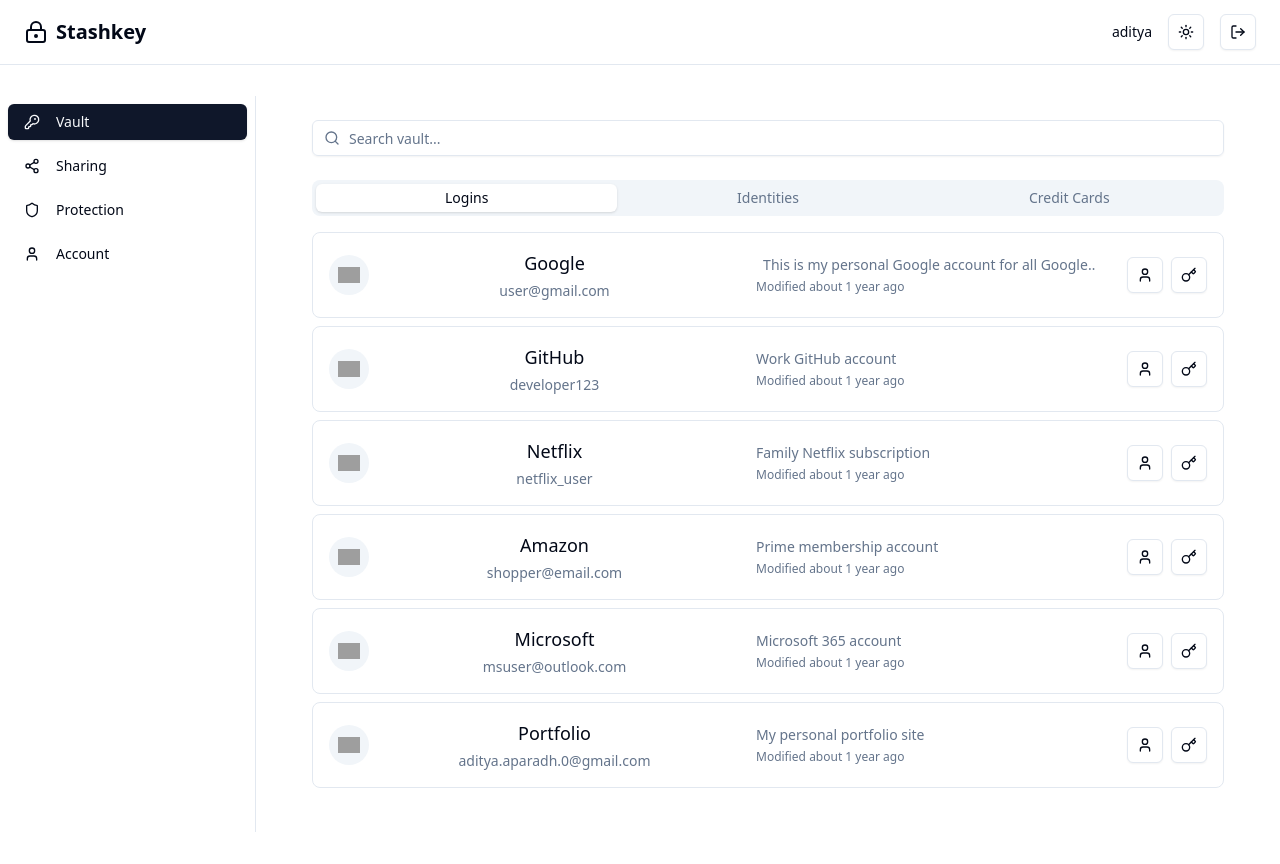
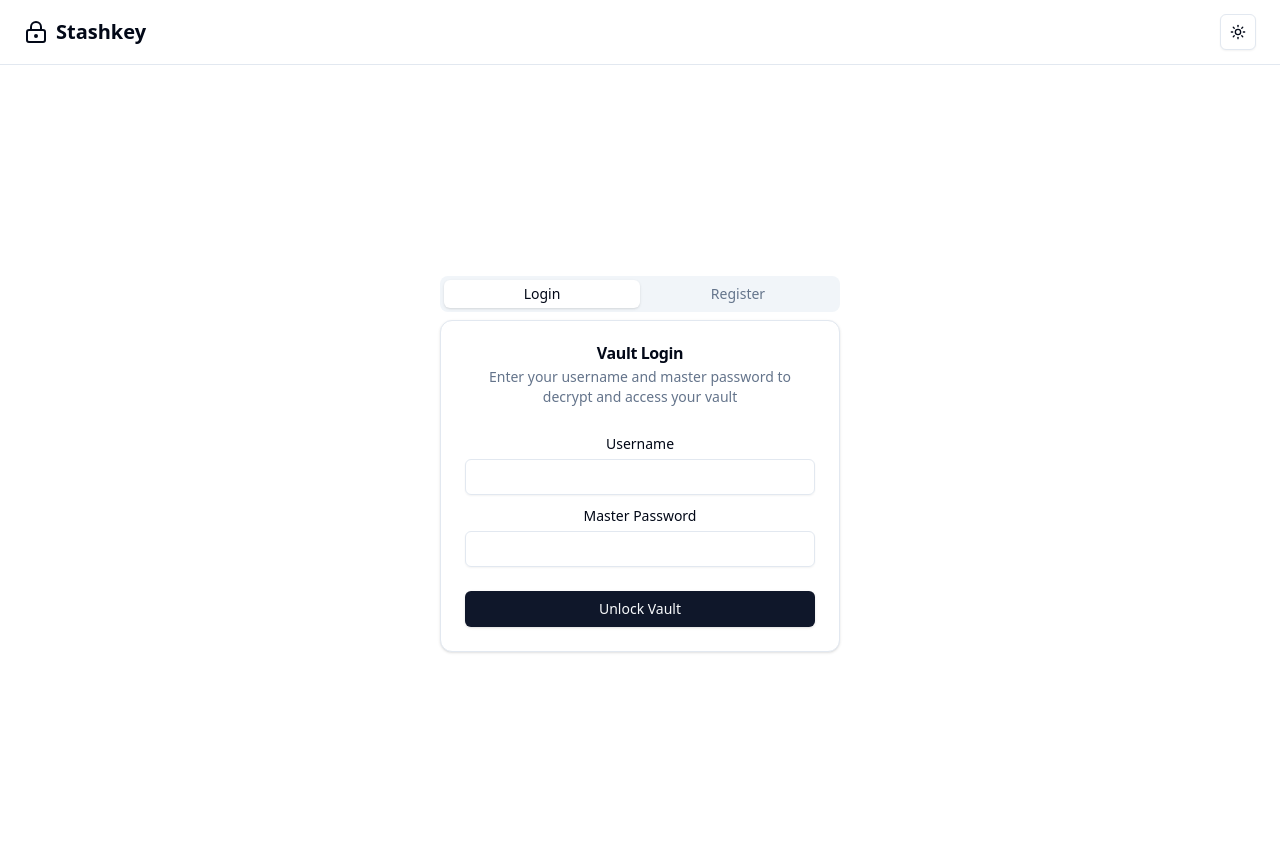
Before and after one commit to AdityaAparadh/Stashkey-WebUI, a React (Vite) app: page / in a window 1280 px wide. Built offline with nearby package versions, Linux system fonts and the light colour scheme; grey boxes are pictures that could not be loaded.

Commit message:
Backend integration and periodic status updates

```diff
--- a/package.json
+++ b/package.json
@@ -16,6 +16,7 @@
     "@radix-ui/react-navigation-menu": "^1.2.5",
     "@radix-ui/react-slot": "^1.1.2",
     "@radix-ui/react-tabs": "^1.1.3",
+    "axios": "^1.7.9",
     "bson": "^6.10.3",
     "class-variance-authority": "^0.7.1",
     "clsx": "^2.1.1",
--- a/src/App.tsx
+++ b/src/App.tsx
@@ -1,16 +1,47 @@
-import { useState } from "react";
-import reactLogo from "./assets/react.svg";
-import viteLogo from "/vite.svg";
+import { useEffect } from "react";
 import "./App.css";
 import AuthPage from "./components/AuthPage/AuthPage";
-import VaultPage from "./components/VaultPage/VaultPage";
+import { useAuth } from "./components/Hooks/useAuth";
+import setToken from "./utils/setToken";
+import { usePage } from "./components/Hooks/usePage";
+import { PageType } from "./types/PageType";
+import MainPage from "./components/VaultPage/MainPage";
+import LandingPage from "./components/LandingPage/LandingPage";
 
 function App() {
+  /**
+   * Periodically update the refresh token
+   */
+  const { latestAuth, latestSetAuth } = useAuth();
+  useEffect(() => {
+    // const INTERVAL = config.REFRESH_TOKEN_INTERVAL * 60 * 1000;
+    const INTERVAL = 10 * 1000;
+    const refreshToken = async () => {
+      try {
+        await setToken(latestAuth.current, latestSetAuth.current);
+      } catch (error) {
+        console.error("Error refreshing token:", error);
+      }
+    };
+    refreshToken();
+    const interval = setInterval(refreshToken, INTERVAL);
+    return () => {
+      clearInterval(interval);
+    };
+  }, []); // setAuth never changes defn so no issues
+
+  const { currentPage } = usePage();
+
   return (
     <>
       <div className="">
-        {/* <AuthPage /> */}
-        <VaultPage />
+        {currentPage == PageType.AUTHPAGE ? (
+          <AuthPage />
+        ) : currentPage == PageType.MAINPAGE ? (
+          <MainPage />
+        ) : (
+          <LandingPage />
+        )}
       </div>
     </>
   );
--- a/src/components/AuthPage/AuthBox.tsx
+++ b/src/components/AuthPage/AuthBox.tsx
@@ -8,24 +8,100 @@ import {
   CardHeader,
   CardTitle,
 } from "@/components/ui/card";
+import { Alert, AlertDescription } from "@/components/ui/alert";
 import { Input } from "@/components/ui/input";
 import { Label } from "@/components/ui/label";
 import { Tabs, TabsContent, TabsList, TabsTrigger } from "@/components/ui/tabs";
+import axios from "axios";
+import config from "../../config";
+import { createKey } from "@/utils/Key";
+import { useAuth } from "../Hooks/useAuth";
+import { usePage } from "../Hooks/usePage";
+import { PageType } from "@/types/PageType";
 
 const AuthBox = () => {
   const [isLoading, setIsLoading] = useState<boolean>(false);
+  const [username, setUsername] = useState("");
+  const [password, setPassword] = useState("");
+  const [status, setStatus] = useState<string | null>(null);
+  const { auth, setAuth } = useAuth();
+  const { setCurrentPage } = usePage();
 
-  const onSubmit = async (
-    event: React.FormEvent,
-    type: "login" | "register",
-  ) => {
-    event.preventDefault();
+  const handleLogin = async (e: React.FormEvent) => {
+    e.preventDefault();
     setIsLoading(true);
+    setStatus(null);
+
+    if (password.length < 8) {
+      setStatus("Password must be at least 8 characters long");
+      setIsLoading(false);
+      return;
+    }
 
     try {
-      console.log(`${type} submission`);
-    } catch (error) {
-      console.error(error);
+      const authKey: CryptoKey = await createKey(
+        password,
+        username,
+        config.AUTH_KEY_ITERATIONS,
+        true,
+      );
+
+      const exportedAuthKey = await crypto.subtle.exportKey("jwk", authKey);
+      const authKeyString = JSON.stringify(exportedAuthKey);
+
+      await axios.post(
+        `${config.BACKEND_URI}/auth/login`,
+        {
+          username,
+          password: authKeyString,
+        },
+        { withCredentials: true },
+      );
+
+      const encryptionKey: CryptoKey = await createKey(
+        password,
+        username,
+        config.ENCRYPTION_KEY_ITERATIONS,
+        true,
+      );
+      setAuth({
+        ...auth,
+        authKey,
+        encryptionKey,
+        isAuthenticated: true,
+        username,
+      });
+
+      setCurrentPage(PageType.MAINPAGE);
+    } catch (err) {
+      console.error("Login Error:", err);
+
+      if (axios.isAxiosError(err) && err.response) {
+        switch (err.response.status) {
+          case 400:
+            setStatus("Bad Request. Please check your input.");
+            break;
+          case 401:
+            setStatus("Invalid credentials. Please try again.");
+            break;
+          case 404:
+            setStatus("User not found.");
+            break;
+          case 409:
+            setStatus("Username already taken.");
+            break;
+          case 429:
+            setStatus("Too many requests. Please try again later.");
+            break;
+          case 500:
+            setStatus("Internal Server Error. Please try again later.");
+            break;
+          default:
+            setStatus("An unexpected error occurred.");
+        }
+      } else {
+        setStatus("An unknown error occurred.");
+      }
     } finally {
       setIsLoading(false);
     }
@@ -37,7 +113,6 @@ const AuthBox = () => {
         <TabsTrigger value="login">Login</TabsTrigger>
         <TabsTrigger value="register">Register</TabsTrigger>
       </TabsList>
-
       {/* Login Tab */}
       <TabsContent value="login">
         <Card>
@@ -48,15 +123,32 @@ const AuthBox = () => {
               vault
             </CardDescription>
           </CardHeader>
-          <form onSubmit={(e) => onSubmit(e, "login")}>
+          <form onSubmit={handleLogin}>
             <CardContent className="space-y-2">
+              {status && (
+                <Alert variant="destructive">
+                  <AlertDescription>{status}</AlertDescription>
+                </Alert>
+              )}
               <div className="space-y-1">
                 <Label htmlFor="username">Username</Label>
-                <Input id="username" type="text" required />
+                <Input
+                  id="username"
+                  type="text"
+                  value={username}
+                  onChange={(e) => setUsername(e.target.value)}
+                  required
+                />
               </div>
               <div className="space-y-1">
                 <Label htmlFor="masterPassword">Master Password</Label>
-                <Input id="masterPassword" type="password" required />
+                <Input
+                  id="masterPassword"
+                  type="password"
+                  value={password}
+                  onChange={(e) => setPassword(e.target.value)}
+                  required
+                />
               </div>
             </CardContent>
             <CardFooter>
@@ -66,8 +158,7 @@ const AuthBox = () => {
             </CardFooter>
           </form>
         </Card>
-      </TabsContent>
-
+      </TabsContent>{" "}
       {/* Register Tab */}
       <TabsContent value="register">
         <Card>
@@ -78,7 +169,7 @@ const AuthBox = () => {
               store your information in a vault
             </CardDescription>
           </CardHeader>
-          <form onSubmit={(e) => onSubmit(e, "register")}>
+          <form onSubmit={(e) => handleLogin(e)}>
             <CardContent className="space-y-2">
               <div className="space-y-1">
                 <Label htmlFor="username">Username</Label>
--- /dev/null
+++ b/src/components/Hooks/useAuth.tsx
@@ -0,0 +1,69 @@
+import {
+  createContext,
+  useState,
+  useContext,
+  ReactNode,
+  useRef,
+  useEffect,
+  RefObject,
+} from "react";
+
+export interface AuthState {
+  username: string | null;
+  token: string | null;
+  authKey: CryptoKey | null;
+  encryptionKey: CryptoKey | null;
+  iv: string | null;
+  isAuthenticated: boolean;
+}
+
+interface AuthContextType {
+  auth: AuthState;
+  setAuth: (auth: AuthState) => void;
+  latestAuth: RefObject<AuthState>;
+  latestSetAuth: RefObject<(auth: AuthState) => void>;
+}
+
+const AuthContext = createContext<AuthContextType | undefined>(undefined);
+
+interface AuthProviderProps {
+  children: ReactNode;
+}
+
+export function AuthProvider({ children }: AuthProviderProps) {
+  const [auth, setAuth] = useState<AuthState>({
+    username: "",
+    token: "",
+    authKey: null,
+    encryptionKey: null,
+    iv: "",
+    isAuthenticated: false,
+  });
+
+  const latestAuth = useRef(auth);
+  const latestSetAuth = useRef(setAuth);
+
+  useEffect(() => {
+    latestAuth.current = auth;
+  }, [auth]);
+
+  useEffect(() => {
+    latestSetAuth.current = setAuth;
+  }, [setAuth]);
+
+  return (
+    <AuthContext.Provider value={{ auth, setAuth, latestAuth, latestSetAuth }}>
+      {children}
+    </AuthContext.Provider>
+  );
+}
+
+export function useAuth() {
+  const context = useContext(AuthContext);
+
+  if (context === undefined) {
+    throw new Error("useAuth must be used within an AuthProvider");
+  }
+
+  return context;
+}
--- /dev/null
+++ b/src/components/Hooks/usePage.tsx
@@ -0,0 +1,38 @@
+import { createContext } from "react";
+import { useContext } from "react";
+import { PageType } from "../../types/PageType";
+import { ReactNode, useState } from "react";
+
+type PageContextType = {
+  currentPage: PageType;
+  setCurrentPage: (page: PageType) => void;
+};
+
+export const PageContext = createContext<PageContextType>({
+  currentPage: PageType.AUTHPAGE,
+  setCurrentPage: () => {},
+});
+
+export const usePage = () => {
+  const context = useContext(PageContext);
+
+  if (!context) {
+    throw new Error("usePage must be used within a PageProvider");
+  }
+
+  return context;
+};
+
+type PageProviderProps = {
+  children: ReactNode;
+};
+
+export const PageProvider = ({ children }: PageProviderProps) => {
+  const [currentPage, setCurrentPage] = useState<PageType>(PageType.AUTHPAGE);
+
+  return (
+    <PageContext.Provider value={{ currentPage, setCurrentPage }}>
+      {children}
+    </PageContext.Provider>
+  );
+};
--- /dev/null
+++ b/src/components/LandingPage/LandingPage.tsx
@@ -0,0 +1,4 @@
+const LandingPage = () => {
+  return <h1> LANDING PAGE </h1>;
+};
+export default LandingPage;
--- a/src/components/VaultPage/VaultPage.tsx
+++ b/src/components/VaultPage/MainPage.tsx
@@ -1,7 +1,7 @@
 import { useState } from "react";
 import Navbar from "./Navbar";
 import { Button } from "../ui/button";
-import { Shield, Share2, User, KeyRound, Menu } from "lucide-react";
+import { Shield, Share2, User, KeyRound } from "lucide-react";
 import { VaultSection } from "./sections/VaultSection/VaultSection";
 import { SharingSection } from "./sections/SharingSection/SharingSection";
 import { ProtectionSection } from "./sections/ProtectionSection/ProtectionSection";
@@ -9,7 +9,7 @@ import { AccountSection } from "./sections/AccountSection/AccountSection";
 
 type Section = "vault" | "sharing" | "protection" | "account";
 
-const VaultPage = () => {
+const MainPage = () => {
   const [activeSection, setActiveSection] = useState<Section>("vault");
   const [isSidebarOpen, setIsSidebarOpen] = useState(false);
 
@@ -103,4 +103,4 @@ const VaultPage = () => {
   );
 };
 
-export default VaultPage;
+export default MainPage;
--- /dev/null
+++ b/src/components/ui/alert.tsx
@@ -0,0 +1,59 @@
+import * as React from "react"
+import { cva, type VariantProps } from "class-variance-authority"
+
+import { cn } from "@/lib/utils"
+
+const alertVariants = cva(
+  "relative w-full rounded-lg border px-4 py-3 text-sm [&>svg+div]:translate-y-[-3px] [&>svg]:absolute [&>svg]:left-4 [&>svg]:top-4 [&>svg]:text-foreground [&>svg~*]:pl-7",
+  {
+    variants: {
+      variant: {
+        default: "bg-background text-foreground",
+        destructive:
+          "border-destructive/50 text-destructive dark:border-destructive [&>svg]:text-destructive",
+      },
+    },
+    defaultVariants: {
+      variant: "default",
+    },
+  }
+)
+
+const Alert = React.forwardRef<
+  HTMLDivElement,
+  React.HTMLAttributes<HTMLDivElement> & VariantProps<typeof alertVariants>
+>(({ className, variant, ...props }, ref) => (
+  <div
+    ref={ref}
+    role="alert"
+    className={cn(alertVariants({ variant }), className)}
+    {...props}
+  />
+))
+Alert.displayName = "Alert"
+
+const AlertTitle = React.forwardRef<
+  HTMLParagraphElement,
+  React.HTMLAttributes<HTMLHeadingElement>
+>(({ className, ...props }, ref) => (
+  <h5
+    ref={ref}
+    className={cn("mb-1 font-medium leading-none tracking-tight", className)}
+    {...props}
+  />
+))
+AlertTitle.displayName = "AlertTitle"
+
+const AlertDescription = React.forwardRef<
+  HTMLParagraphElement,
+  React.HTMLAttributes<HTMLParagraphElement>
+>(({ className, ...props }, ref) => (
+  <div
+    ref={ref}
+    className={cn("text-sm [&_p]:leading-relaxed", className)}
+    {...props}
+  />
+))
+AlertDescription.displayName = "AlertDescription"
+
+export { Alert, AlertTitle, AlertDescription }
--- a/src/config.ts
+++ b/src/config.ts
@@ -2,5 +2,6 @@ const config = {
   BACKEND_URI: "https://localhost:3000",
   ENCRYPTION_KEY_ITERATIONS: 10000,
   AUTH_KEY_ITERATIONS: 500000,
+  REFRESH_TOKEN_INTERVAL: 1,
 };
 export default config;
--- a/src/main.tsx
+++ b/src/main.tsx
@@ -1,13 +1,19 @@
-import { StrictMode } from "react";
+// import { StrictMode } from "react";
 import { createRoot } from "react-dom/client";
 import "./index.css";
 import App from "./App.tsx";
 import { ThemeProvider } from "./components/Hooks/useTheme.tsx";
+import { AuthProvider } from "./components/Hooks/useAuth.tsx";
+import { PageProvider } from "./components/Hooks/usePage.tsx";
 
 createRoot(document.getElementById("root")!).render(
   // <StrictMode>
   <ThemeProvider defaultTheme="system" storageKey="global_theme">
-    <App />
+    <AuthProvider>
+      <PageProvider>
+        <App />
+      </PageProvider>
+    </AuthProvider>
   </ThemeProvider>,
   // </StrictMode>,
 );
--- /dev/null
+++ b/src/types/PageType.ts
@@ -0,0 +1,5 @@
+export enum PageType {
+  AUTHPAGE = "AUTHPAGE",
+  MAINPAGE = "MAINPAGE",
+  LANDINGPAGE = "LANDINGPAGE",
+}
--- /dev/null
+++ b/src/utils/setToken.ts
@@ -0,0 +1,37 @@
+import { AuthState } from "@/components/Hooks/useAuth";
+import axios from "axios";
+import config from "../config";
+
+interface RefreshResponse {
+  token: string;
+}
+
+/**
+ * Function to fetch and set the refresh token.
+ * To be called periodically, as well as after certain interactions like Login.
+ * @param auth Current auth state
+ * @param setAuth function to set auth state
+ * @returns {Promise<void>}
+ */
+const setToken = async (
+  auth: AuthState,
+  setAuth: (auth: AuthState) => void,
+): Promise<void> => {
+  // console.log(`setToken called`);
+  // console.log(auth);
+  try {
+    if (auth.isAuthenticated) {
+      const res = await axios.post<RefreshResponse>(
+        `${config.BACKEND_URI}/auth/refresh`,
+        { username: auth.username },
+        { withCredentials: true },
+      );
+      setAuth({ ...auth, token: res.data.token });
+    }
+  } catch (error) {
+    console.error("ERROR FETCHING REFRESH TOKEN");
+    console.log(error);
+  }
+};
+
+export default setToken;
```
Also changed, not shown: 1 other file (tests, documents, lock files or other folders).
